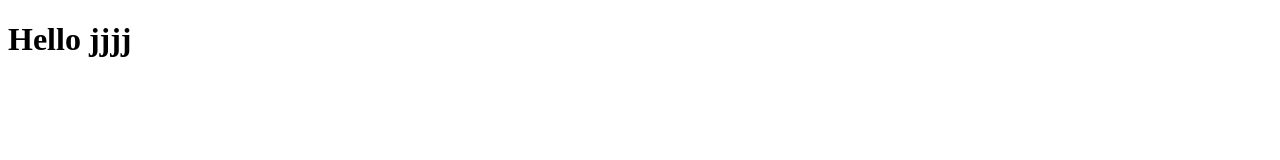
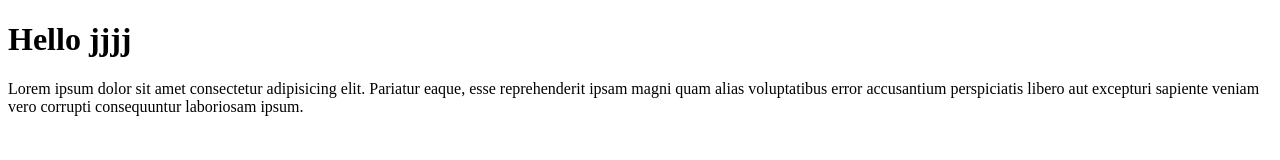
Before and after one commit to hemaduggu/git-demo, a plain HTML site: page practise1/index.html in a window 1280 px wide. Drawn offline with Linux system fonts and the light colour scheme.

Commit message:
new paragraph added

```diff
--- a/practise1/index.html
+++ b/practise1/index.html
@@ -8,5 +8,6 @@
 </head>
 <body>
     <h1>Hello  jjjj</h1>
+    <p>Lorem ipsum dolor sit amet consectetur adipisicing elit. Pariatur eaque, esse reprehenderit ipsam magni quam alias voluptatibus error accusantium perspiciatis libero aut excepturi sapiente veniam vero corrupti consequuntur laboriosam ipsum.</p>
 </body>
 </html>
```
Also changed, not shown: test.txt.
